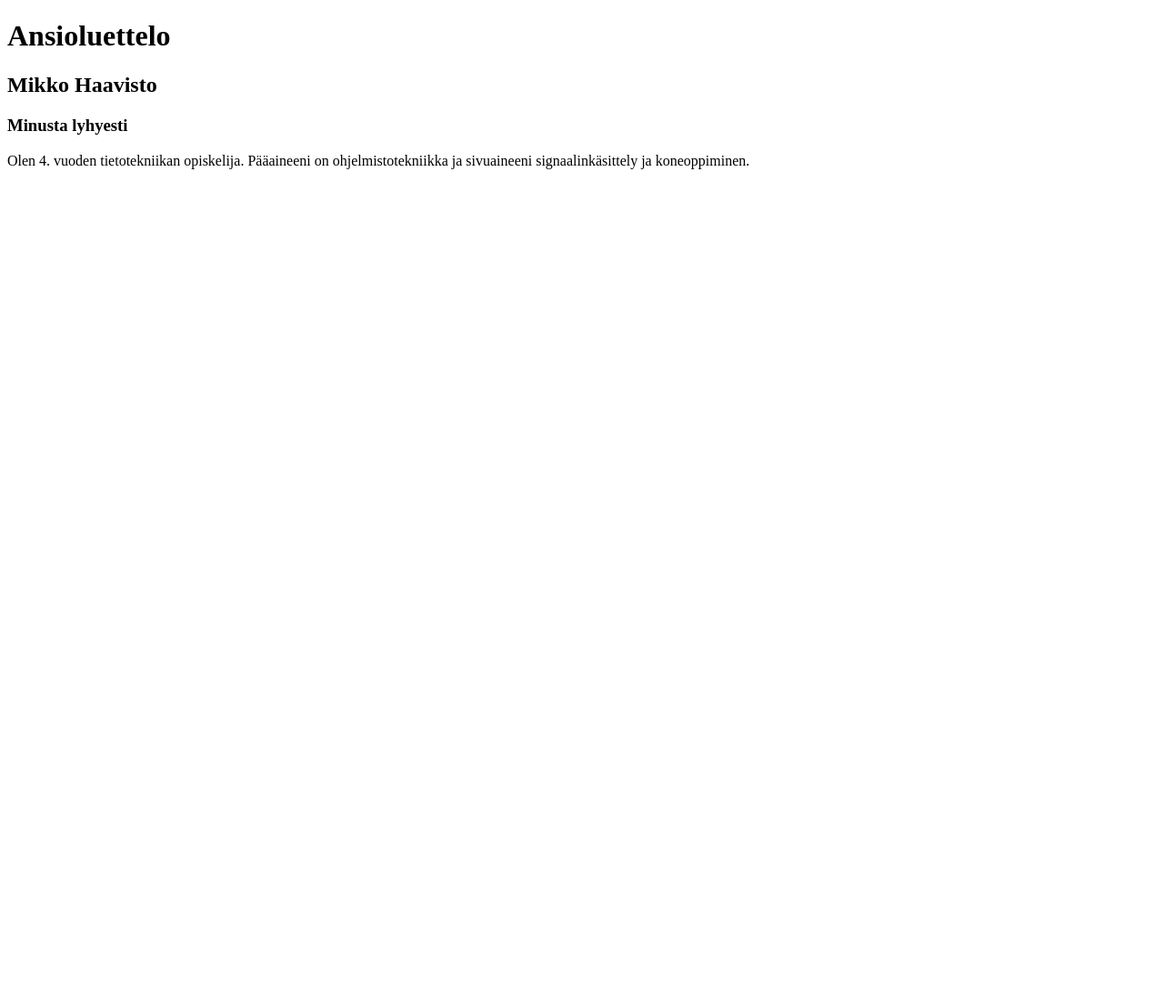
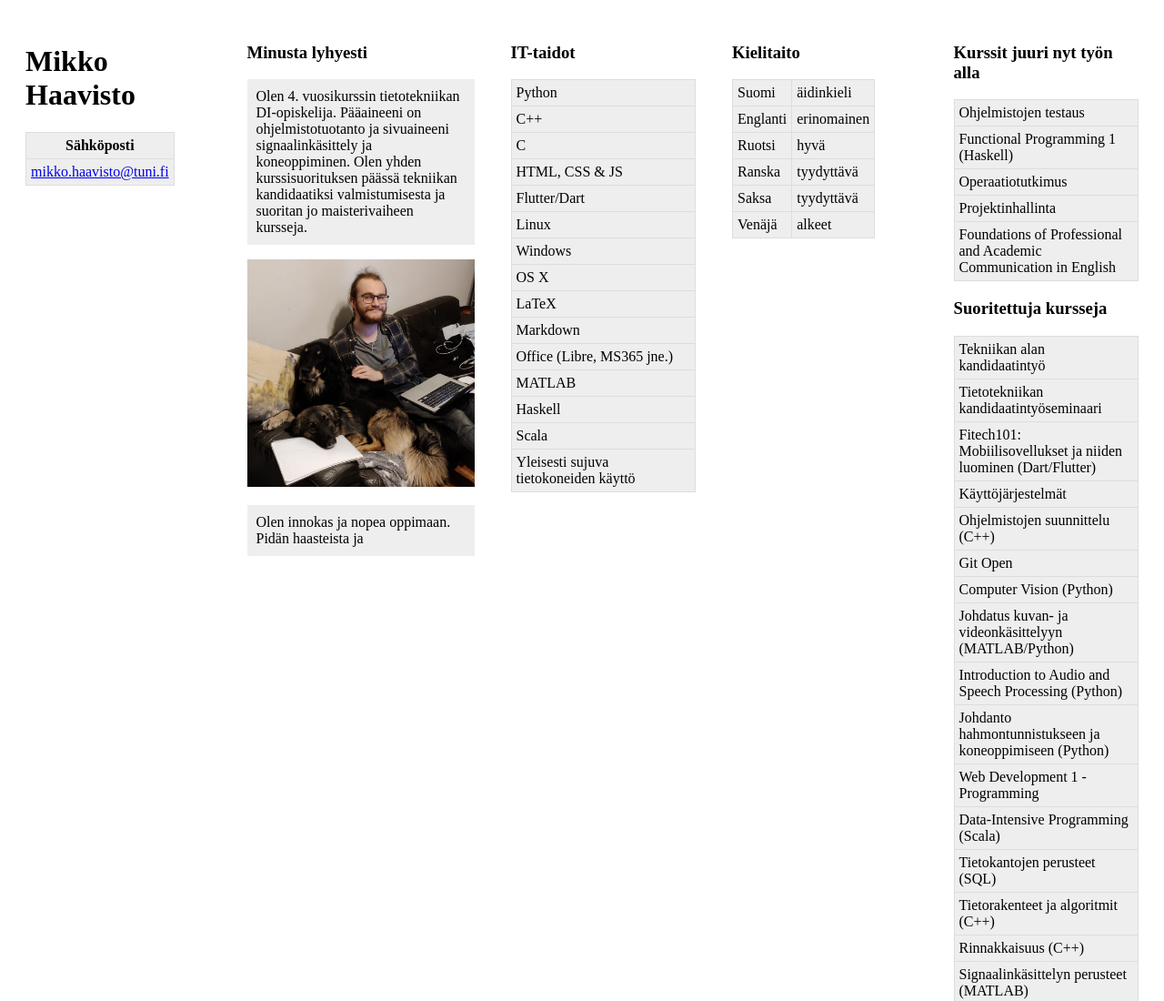
Before and after one commit to Haaveilija/Haaveilija.github.io, a plain HTML site: page index.html in a window 1280 px wide. Shown: the top 1100 px of the page at 91% size. Before the commit the page ends 800 px from the top, so only its background shows below. Drawn offline with Linux system fonts and the light colour scheme.

Commit message:
First proper version

```diff
--- a/index.html
+++ b/index.html
@@ -6,18 +6,128 @@
     <title>Mikko Haavisto</title>
     <meta name="description" content="Ansioluettelo verkkosivuna">
     <meta name="author" content="Mikko Haavisto">
+    <link rel="stylesheet" href="styles/style.css">
 </head>
 <body>
     <div class="flex_parent">
         <div class="flex_child">
-            <h1>Ansioluettelo</h1>
-            <h2>Mikko Haavisto</h2>
+            <h1>Mikko Haavisto</h1>
+            <table>
+                <tr>
+                    <th>Sähköposti</th>
+                </tr>
+                <tr>
+                    <td><a href="mailto:mikko.haavisto@tuni.fi">mikko.haavisto@tuni.fi</a></td>
+                </tr>
+            </table>
         </div>
         <div class="flex_child">
             <h3>Minusta lyhyesti</h3>
             <p>
-                Olen 4. vuoden tietotekniikan opiskelija. Pääaineeni on ohjelmistotekniikka ja sivuaineeni signaalinkäsittely ja koneoppiminen.
+                Olen 4. vuosikurssin tietotekniikan DI-opiskelija. Pääaineeni on ohjelmistotuotanto ja sivuaineeni signaalinkäsittely ja koneoppiminen. Olen yhden kurssisuorituksen päässä tekniikan kandidaatiksi valmistumisesta ja suoritan jo maisterivaiheen kursseja.
             </p>
+            <img src="images/Koirasohva_1.jpeg" alt="Minä ja koirani" title="Minä ja koirani kirjoittamassa tätä sivua.">
+            <p>Olen innokas ja nopea oppimaan. Pidän haasteista ja </p>
+        </div>
+        <div class="flex_child">
+            <h3>IT-taidot</h3>
+            <table>
+                <tr><td>Python</td></tr>
+                <tr><td>C++</td></tr>
+                <tr><td>C</td></tr>
+                <tr><td>HTML, CSS & JS</td></tr>
+                <tr><td>Flutter/Dart</td></tr>
+                <tr><td>Linux</td></tr>
+                <tr><td>Windows</td></tr>
+                <tr><td>OS X</td></tr>
+                <tr><td>LaTeX</td></tr>
+                <tr><td>Markdown</td></tr>
+                <tr><td>Office (Libre, MS365 jne.)</td></tr>
+                <tr><td>MATLAB</td></tr>
+                <tr><td>Haskell</td></tr>
+                <tr><td>Scala</td></tr>
+                <tr><td>Yleisesti sujuva tietokoneiden käyttö</td></tr>
+            </table>
+        </div>
+        <div class="flex_child">
+            <h3>Kielitaito</h3>
+            <table>
+            <tr>
+                <td>Suomi</td>
+                <td>äidinkieli</td>
+            </tr>
+            <tr>
+                <td>Englanti</td>
+                <td>erinomainen</td>
+            </tr>
+            <tr>
+                <td>Ruotsi</td>
+                <td>hyvä</td>
+            </tr>
+            <tr>
+                <td>Ranska</td>
+                <td>tyydyttävä</td>
+            </tr>
+            <tr>
+                <td>Saksa</td>
+                <td>tyydyttävä</td>
+            </tr>
+            <tr>
+                <td>Venäjä</td>
+                <td>alkeet</td>
+            </tr>
+            </table>
+        </div>
+
+        <div class="flex_child">
+            <h3>Kurssit juuri nyt työn alla</h3>
+            <table>
+                <tr><td>Ohjelmistojen testaus</td></tr>
+                <tr><td>Functional Programming 1 (Haskell)</td></tr>
+                <tr><td>Operaatiotutkimus</td></tr>
+                <tr><td>Projektinhallinta</td></tr>
+                <tr><td>Foundations of Professional and Academic Communication in English</td></tr>
+            </table>
+            <h3>Suoritettuja kursseja</h3>
+            <table>
+                <tr><td>Tekniikan alan kandidaatintyö</td></tr>
+                <tr><td>Tietotekniikan kandidaatintyöseminaari</td></tr>
+                <tr><td>Fitech101: Mobiilisovellukset ja niiden luominen (Dart/Flutter)</td></tr>
+                <tr><td>Käyttöjärjestelmät</td></tr>
+                <tr><td>Ohjelmistojen suunnittelu (C++)</td></tr>
+                <tr><td>Git Open</td></tr>
+                <tr><td>Computer Vision (Python)</td></tr>
+                <tr><td>Johdatus kuvan- ja videonkäsittelyyn (MATLAB/Python)</td></tr>
+                <tr><td>Introduction to Audio and Speech Processing (Python)</td></tr>
+                <tr><td>Johdanto hahmontunnistukseen ja koneoppimiseen (Python)</td></tr>
+                <tr><td>Web Development 1 - Programming </td></tr>
+                <tr><td>Data-Intensive Programming (Scala)</td></tr>
+                <tr><td>Tietokantojen perusteet (SQL)</td></tr>
+                <tr><td>Tietorakenteet ja algoritmit (C++)</td></tr>
+                <tr><td>Rinnakkaisuus (C++)</td></tr>
+                <tr><td>Signaalinkäsittelyn perusteet (MATLAB)</td></tr>
+                <tr><td>Teollisuustalouden perusteet</td></tr>
+                <tr><td>Fourier'n menetelmät</td></tr>
+                <tr><td>Ohjelmointi 3: Tekniikat (C++)</td></tr>
+                <tr><td>Johdatus sulatutettuihin järjestelmiin (C, Assembly)</td></tr>
+                <tr><td>Tietoliikennetekniikan perusteet</td></tr>
+                <tr><td>Ihmisen ja teknologian vuorovaikutus 1: Perusteet</td></tr>
+                <tr><td>Yliopistofysiikka 3</td></tr>
+                <tr><td>Usean muuttujan funktiot</td></tr>
+                <tr><td>Yliopistofysiikka 2</td></tr>
+                <tr><td>Ohjelmointi 2: Perusteet (C++)</td></tr>
+                <tr><td>Matematiikka 5 (Todennäköisyyslaskenta)</td></tr>
+                <tr><td>Johdatus ohjelmistotuotantoon</td></tr>
+                <tr><td>Yliopistofysiikka 1</td></tr>
+                <tr><td>Matematiikka 2 (Matriisilaskenta)</td></tr>
+                <tr><td>Johdatus tekniikan opintoihin</td></tr>
+                <tr><td>Ohjelmointi 1: Johdanto (Python)</td></tr>
+                <tr><td>Kyberturvallisuus I: peursteet</td></tr>
+                <tr><td>Matematiikka 3 (Integraalilaskenta)</td></tr>
+                <tr><td>Ruotsin kielikoe</td></tr>
+                <tr><td>Matematiikka 1</td></tr>
+                <tr><td>Signaalit ja mittaaminen</td></tr>
+            </table>
         </div>
     </div>
 </body>
--- a/style.css
+++ /dev/null
@@ -1,7 +0,0 @@
-.flex_parent {
-    display: flex;
-}
-
-.flex_child {
-    flex: 1 1 150px;
-}
--- /dev/null
+++ b/styles/style.css
@@ -0,0 +1,28 @@
+.flex_parent {
+    display: flex;
+    flex-wrap: wrap;
+}
+
+.flex_child {
+    flex: 1 1 150px;
+    padding: 20px;
+}
+
+.flex_child img {
+    width: 250px;
+}
+
+p {
+    background-color: #eee;
+    padding: 10px;
+}
+
+table {
+    border-collapse: collapse;
+}
+
+td, th {
+    border: 1px solid #ddd;
+    padding: 5px;
+    background-color: #eee;
+}
```
Also changed, not shown: images/Koirasohva_1.jpeg (added).
